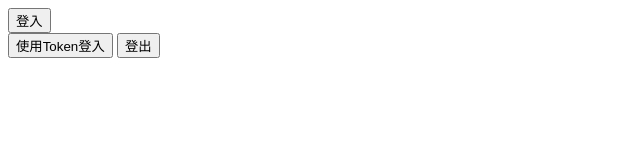
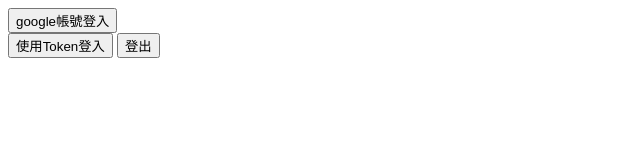
Before and after one commit to xiu43317/googleAuth, a website: page public/index.html in a window 1280 px wide. Shown: the whole page, without its empty margins (0-640 px from the left). Drawn offline with nearby package versions, Linux system fonts and the light colour scheme.

Commit message:
加入註解

```diff
--- a/index.js
+++ b/index.js
@@ -5,6 +5,8 @@
 const GoogleStrategy = require( 'passport-google-oauth20' ).Strategy;
 const app = express();
 
+// 這是路徑的使用public裡面的index在伺服器開了以後，打http://localhost:3005
+// 會自動導向index.html的內容
 app.use(express.static(path.join(__dirname, 'public')));
 app.use(express.json());
 app.use(cors());
--- a/public/index.html
+++ b/public/index.html
@@ -6,13 +6,16 @@
     <title>google-auth測試</title>
 </head>
 <body>
+    <!-- 這邊會自動導向google帳號選擇頁面 -->
     <form action="http://localhost:3005/auth/google" method="GET">
-        <button type="submit">登入</button>
+        <button type="submit">google帳號登入</button>
     </form>
     <button onclick="login()">使用Token登入</button>
     <button onclick="logout()">登出</button>
     <script src="https://cdn.jsdelivr.net/npm/axios/dist/axios.min.js"></script>
     <script>
+
+        // 使用JWT登入會夾帶cookie中的token
         const login = ()=>{
             const token = document.cookie
             axios.get('/auth/login',{
@@ -28,6 +31,7 @@
             })
         }
 
+        // 登出會清除cookie中的token
         const logout = ()=>{
             const token = document.cookie
             axios.get('/auth/logout',{
```
